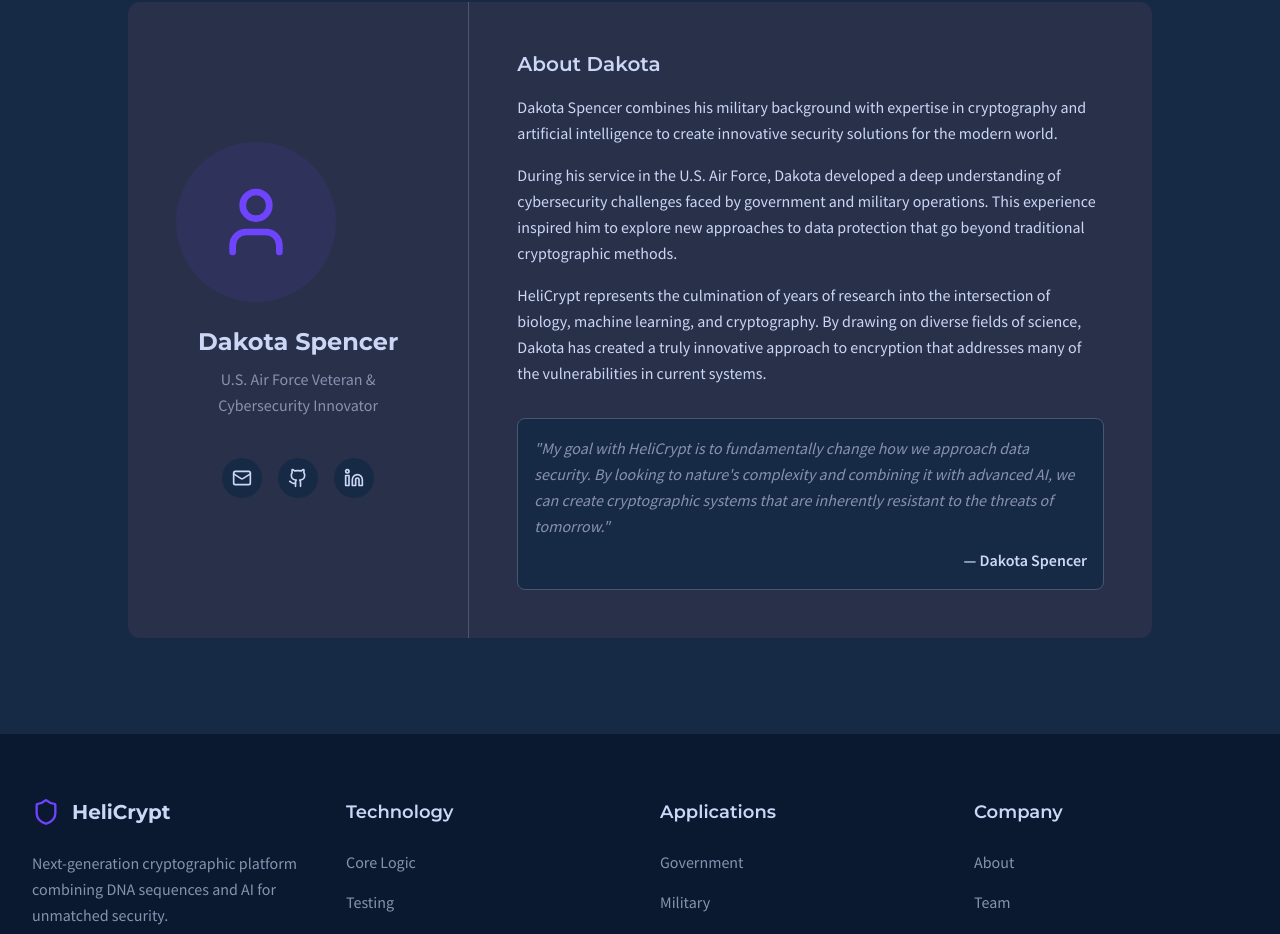
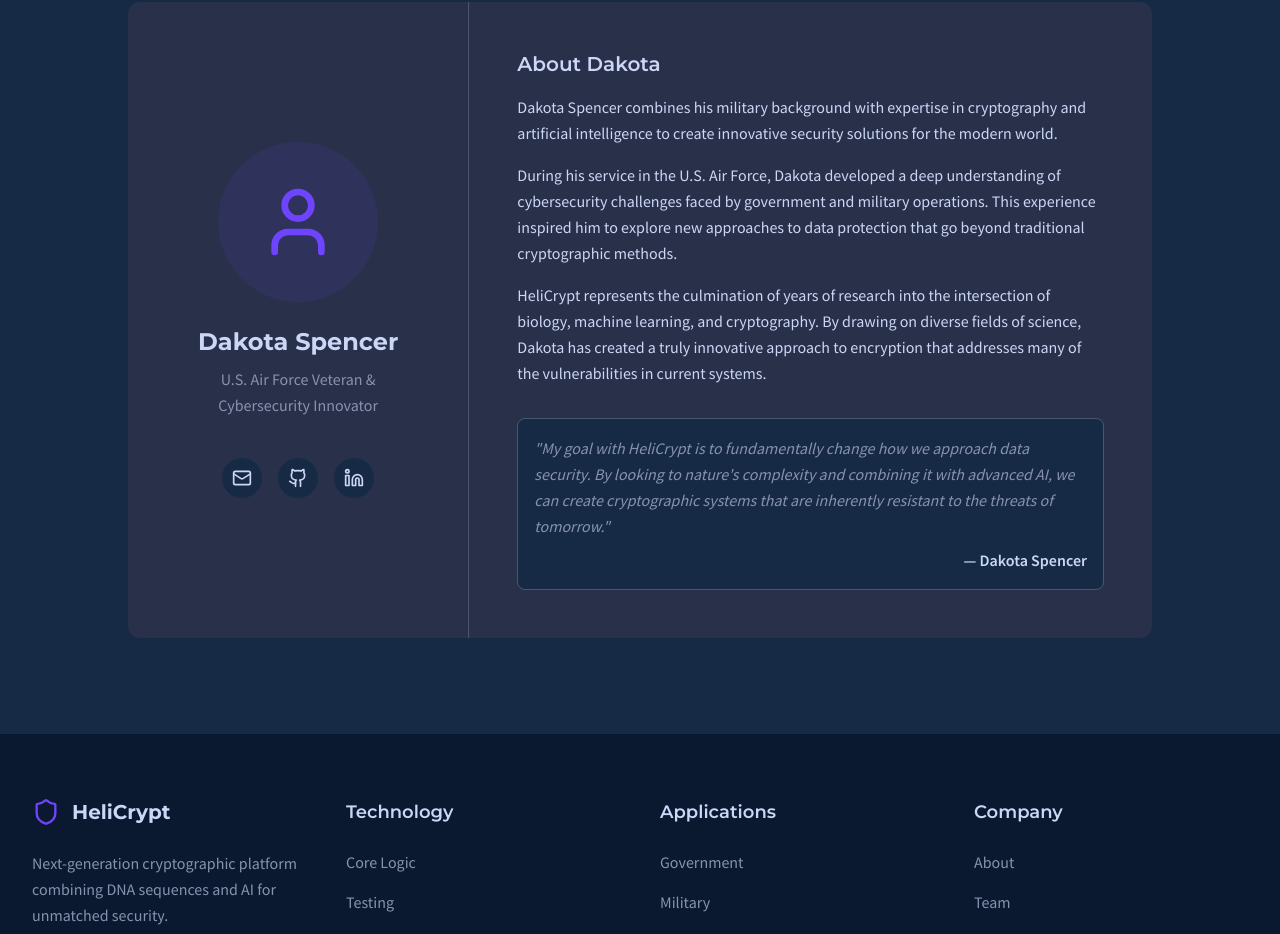
Before and after one commit to dezolent/helicrypt, a React (Vite) app: page / in a window 1280 px wide. Shown: the part 5323-6257 px from the top of the page. Built offline with nearby package versions, Linux system fonts and the light colour scheme.

Commit message:
Updated Creator.tsx

```diff
--- a/src/components/Creator.tsx
+++ b/src/components/Creator.tsx
@@ -41,7 +41,7 @@ const Creator = () => {
                   transition={{ duration: 0.5, delay: 0.4 }}
                   className="mb-6"
                 >
-                  <div className="w-40 h-40 rounded-full bg-accent-500/10 flex items-center justify-center mb-6">
+                  <div className="w-40 h-40 mx-auto rounded-full bg-accent-500/10 flex items-center justify-center mb-6">
                     <User className="h-20 w-20 text-accent-500" />
                   </div>
                   <h3 className="text-2xl font-bold">Dakota Spencer</h3>
```
